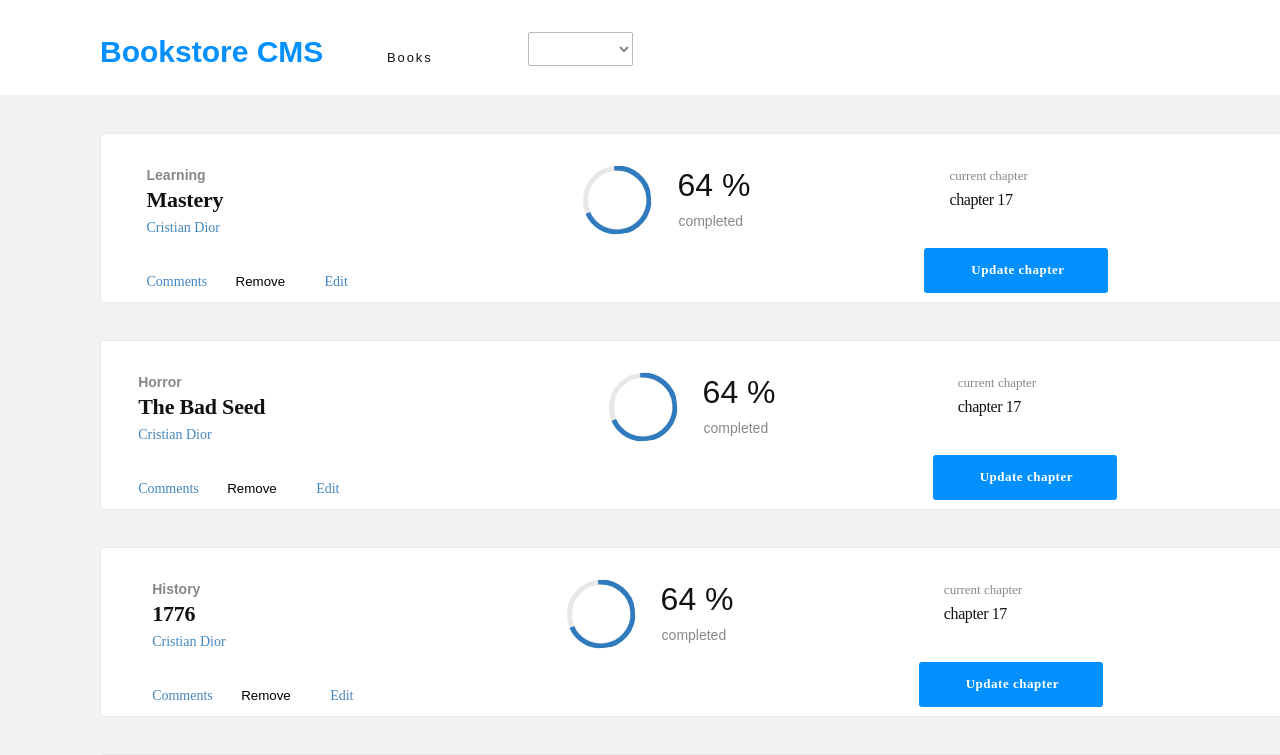
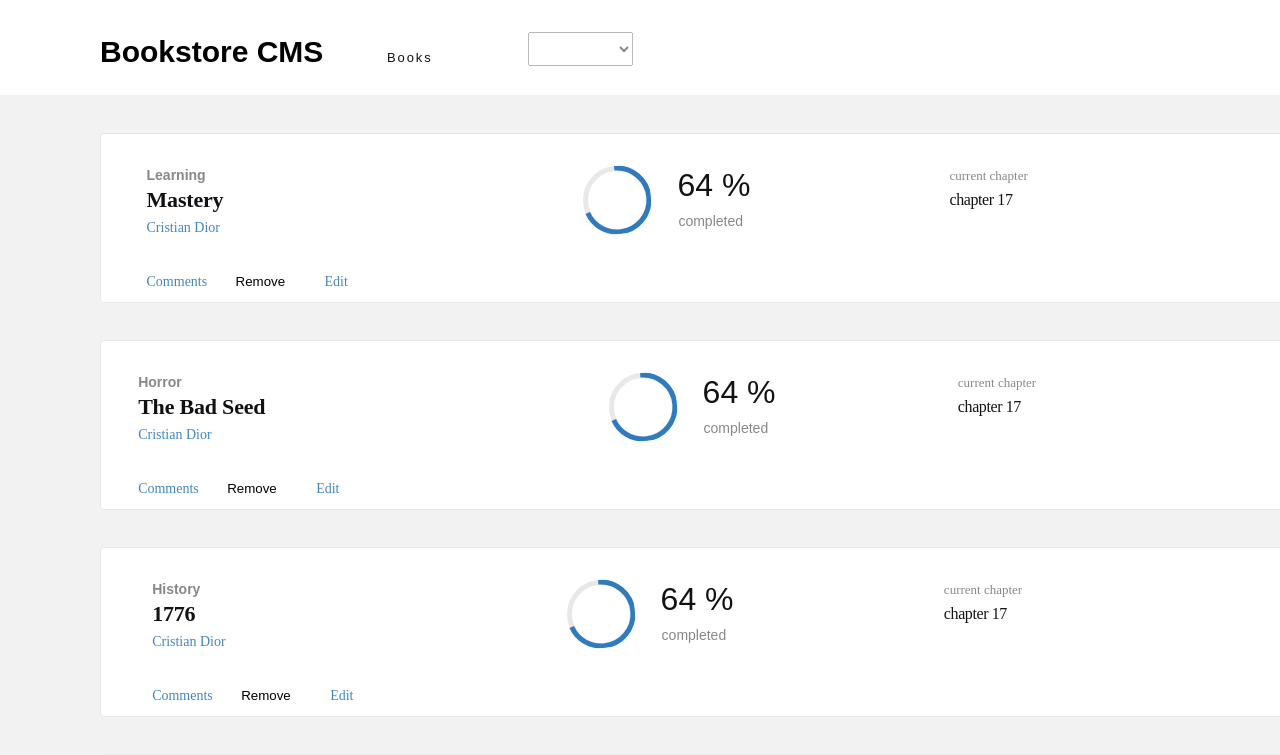
Before and after one commit to helciodev/bookstore-cms, a React (Create React App) app: page / in a window 1280 px wide. Shown: the top 755 px of the page. Built offline with nearby package versions, Linux system fonts and the light colour scheme.

Commit message:
Change styles

```diff
--- a/src/styles.css
+++ b/src/styles.css
@@ -5,7 +5,7 @@
 }
 
 :root {
-  --azure: #0290ff;
+  --Azure: #0290ff;
   --black-two: #121212;
   --warm-grey: #888;
   --robotslab: 'Roboto Slab', serif;
```
